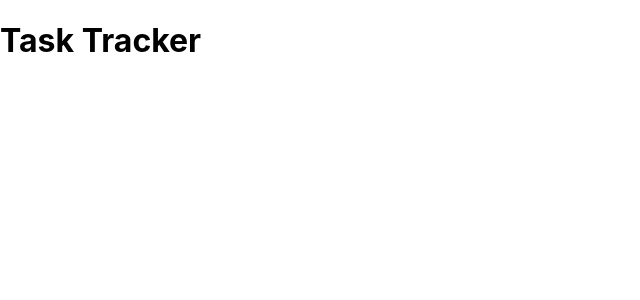
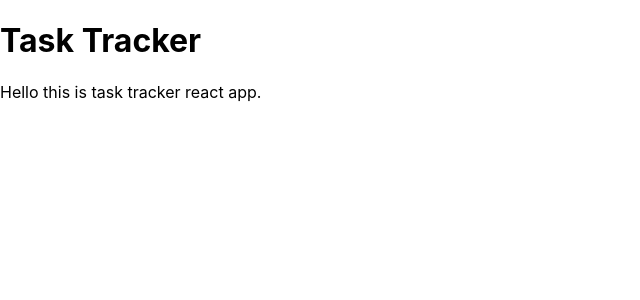
Before and after one commit to majidalykhan/task-tracker, a React (Create React App) app: page / in a window 1280 px wide. Shown: the top 300 px of the page, without its empty margins (0-640 px from the left). Built offline with nearby package versions, Linux system fonts and the light colour scheme.

Commit message:
default-props

```diff
--- a/src/components/Header.js
+++ b/src/components/Header.js
@@ -1,11 +1,17 @@
-const Header = () => {
+const Header = ({title,paragraph}) => {
     return (
         <div>
             <header>
-                <h1>Task Tracker</h1>
+                <h1>{title}</h1>
+                <p>{paragraph}</p>
             </header>
         </div>
     )
 }
 
+Header.defaultProps = {
+    title: 'Task Tracker',
+    paragraph: "Hello this is task tracker react app.",
+}
+
 export default Header
```
